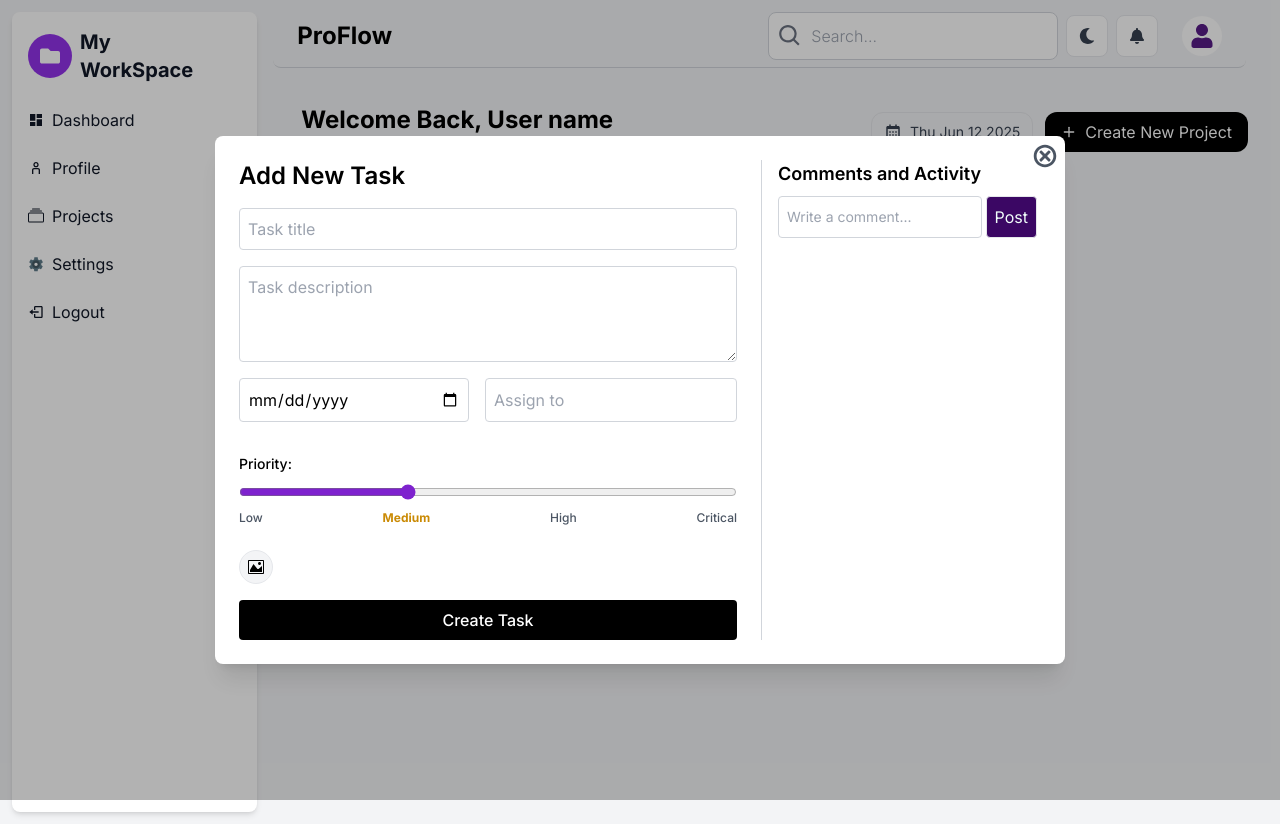
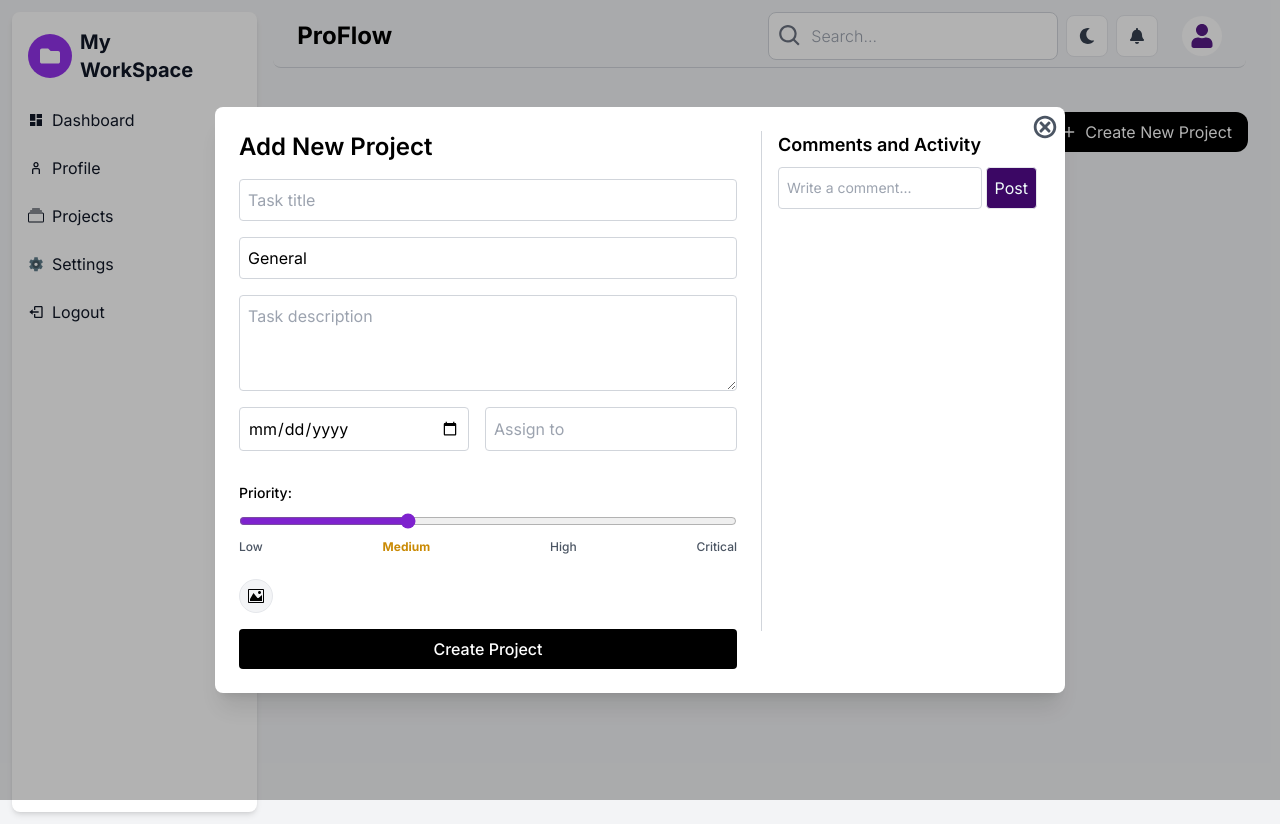
Before and after one commit to nisha-bugalia/TaskFlow, a React (Vite) app in the folder ProFlow-client/: page /projects in a window 1280 px wide. Both pictures are taken after a click on the button "Create New Project". Built offline with nearby package versions, Linux system fonts and the light colour scheme.

Commit message:
dynamically project added

```diff
--- a/ProFlow-client/src/components/MainProjectsPage.jsx
+++ b/ProFlow-client/src/components/MainProjectsPage.jsx
@@ -8,7 +8,7 @@ function MainProjectsPage() {
 
 
 
-    const sampleProjects = [
+    const [projects, setProjects] = useState([
         {
         id: 1,
         title: "Portfolio Website",
@@ -33,7 +33,20 @@ function MainProjectsPage() {
         completedTasks: 4,
         totalTasks: 10,
         },
-    ];
+    ]);
+
+    const handleAddProject=(newProject)=>{
+      const projectWithId={
+        ...newProject,
+        id:Date.now(),
+        progress:0,
+        completedTasks:0,
+        totalTasks:0,
+      }
+      setProjects((prev)=>[...prev, projectWithId]);
+      setShowAddTaskModal(false);
+
+    }
 
 
 
@@ -41,7 +54,7 @@ function MainProjectsPage() {
     <div>
       <Header title="Your Projects" subtitle="Organize, track, and conquer your projects effortlessly." date={new Date().toDateString()} onCreateTask={() => setShowAddTaskModal(true)} />
       <div className="grid grid-cols-1 sm:grid-cols-2 lg:grid-cols-3 gap-6 p-6">
-      {sampleProjects.map((project) => (
+      {projects.map((project) => (
         <ProjectCard key={project.id} project={project} />
       ))}
     </div>
@@ -49,6 +62,7 @@ function MainProjectsPage() {
         <AddTasksModal
         onClose={() => setShowAddTaskModal(false)
         }
+        onSave={handleAddProject}
       />
       )}
     </div>
--- a/ProFlow-client/src/components/dashboard/AddTasksModal.jsx
+++ b/ProFlow-client/src/components/dashboard/AddTasksModal.jsx
@@ -5,7 +5,38 @@ import { ImImage } from "react-icons/im";
 import { useRef } from "react";
 
 
-const AddTasksModal = ({ onClose }) => {
+const AddTasksModal = ({ onClose, onSave }) => {
+
+  const [title, setTitle] = useState("");
+  const [tag, setTag] = useState("General");
+  const [description, setDescription] = useState("");
+  const [priorityValue, setPriorityValue] = useState(2); // 1 to 4
+  const [deadline, setDeadline] = useState('');
+
+  const priorityMap = {
+    1: "Low",
+    2: "Medium",
+    3: "High",
+    4: "Critical",
+  };
+
+  const handleSubmit = (e) => {
+    e.preventDefault();
+    if (!title || !description || !deadline) return;
+
+    onSave({
+      title,
+      description,
+      tag,
+      startDate: new Date().toISOString(),
+      dueDate: new Date(deadline).toISOString(),
+      priority: priorityMap[priorityValue],
+      progress: 0,
+      completedTasks: 0,
+      totalTasks: 0,
+     });
+  };
+
     useEffect(() => {
         document.body.style.overflow = 'hidden';
         return () => {
@@ -15,7 +46,6 @@ const AddTasksModal = ({ onClose }) => {
 
   const [comments, setComments] = useState([]);
   const [newComment, setNewComment] = useState("");
-  const [priorityValue, setPriorityValue] = useState(2); // 1 to 4
 
 
   const [images, setImages] = useState([]);
@@ -141,21 +171,34 @@ const handleDrop = (e) => {
 
         {/* Task Form */}
         <div className="flex-1">
-          <h2 className="text-2xl font-semibold mb-4">Add New Task</h2>
-          <form className="flex flex-col gap-4">
+          <h2 className="text-2xl font-semibold mb-4">Add New Project</h2>
+          <form onSubmit={handleSubmit} className="flex flex-col gap-4">
             <input
               type="text"
               placeholder="Task title"
               className="border border-gray-300 rounded p-2"
+              value={title}
+              onChange={(e) => setTitle(e.target.value)}
+            />
+            <input
+              type="text"
+              placeholder="Task tag"
+              className="border border-gray-300 rounded p-2"
+              value={tag}
+          onChange={(e) => setTag(e.target.value)}
             />
             <textarea
               placeholder="Task description"
               className="border border-gray-300 rounded p-2 h-24"
+              value={description}
+          onChange={(e) => setDescription(e.target.value)}
             ></textarea>
             <div className="flex gap-4">
               <input
                 type="date"
                 className="border border-gray-300 rounded p-2 flex-1"
+                value={deadline}
+          onChange={(e) => setDeadline(e.target.value)}
               />
               <input
                 type="text"
@@ -198,8 +241,9 @@ const handleDrop = (e) => {
             <button
               type="submit"
               className="bg-black hover:bg-grey-700 text-white font-medium py-2 px-4 rounded"
+
             >
-              Create Task
+              Create Project
             </button>
           </form>
         </div>
--- a/ProFlow-client/src/components/dashboard/Header.jsx
+++ b/ProFlow-client/src/components/dashboard/Header.jsx
@@ -2,14 +2,14 @@ import React from "react";
 import { FiPlus } from "react-icons/fi";
 import { BiCalendar } from "react-icons/bi";
 
-const Header = ({ userName = "User name", date = "Sep 02, 2025", onCreateTask }) => {
+const Header = ({title, subtitle, userName, date, onCreateTask }) => {
   return (
     <div className="flex flex-col md:flex-row justify-between items-start md:items-center px-4 py-4">
       {/* Left Greeting */}
       <div>
-        <h1 className="text-2xl font-bold">Welcome Back, {userName}</h1>
+        <h1 className="text-2xl font-bold">{title} {userName}</h1>
         <p className="text-sm text-gray-500 mt-1">
-          Your Team’s Success Starts Here. Let’s Make Progress Together!
+          {subtitle}
         </p>
       </div>
 
--- a/ProFlow-client/src/components/dashboard/taskboard.jsx
+++ b/ProFlow-client/src/components/dashboard/taskboard.jsx
@@ -296,7 +296,7 @@ function TaskBoard({
 
   return (
     <div className="flex flex-col gap-4 items-stretch">
-      <Header userName="UserName" date={new Date().toDateString()} onCreateTask={() => setShowAddTaskModal(true)} />
+      <Header title="Welcome Back, " subtitle="Your Team’s Success Starts Here. Let’s Make Progress Together!" userName="UserName" date={new Date().toDateString()} onCreateTask={() => setShowAddTaskModal(true)} />
       <TaskSummary data={taskSummaryData} />
       {timeline.length > 0 && <TimelineComponent tasks={tasks} />}
       <TaskList tasks={tasks} setTasks={setTasks} />
```
